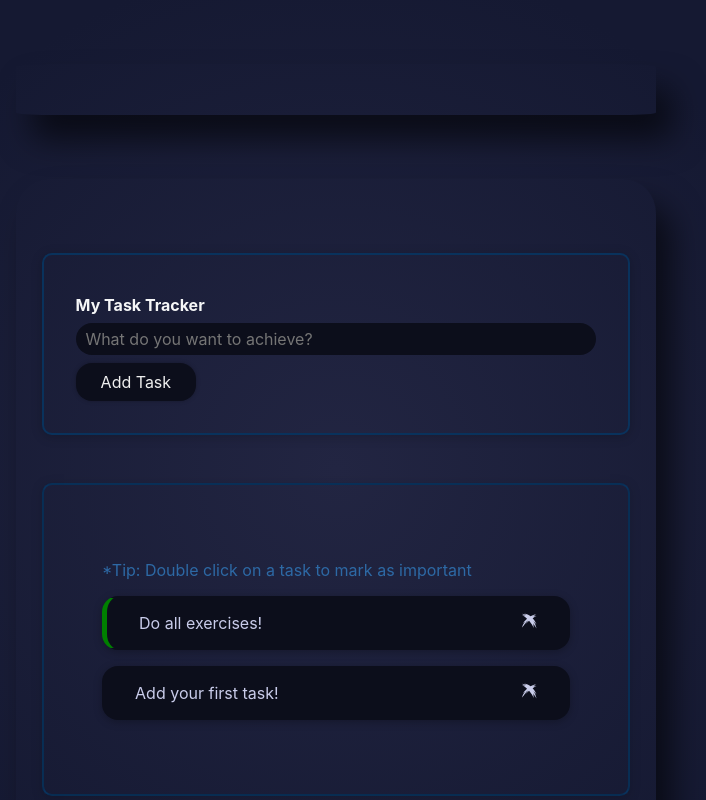
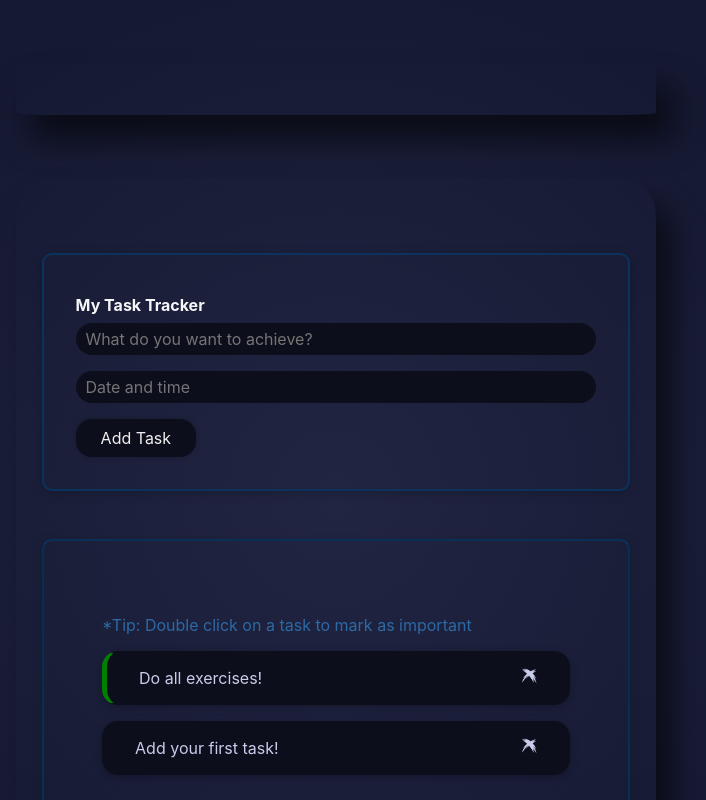
Before and after one commit to jalonghurst/motivational-task-tracker, a React (Create React App) app: page / in a window 1280 px wide. Shown: the top 800 px of the page, without its empty margins (304-1010 px from the left). Built offline with nearby package versions, Linux system fonts and the light colour scheme.

Commit message:
Added date and time input field to task form

```diff
--- a/src/components/TaskGoals/TaskInput/TaskInput.js
+++ b/src/components/TaskGoals/TaskInput/TaskInput.js
@@ -62,6 +62,11 @@ const TaskInput = props => {
           placeholder='What do you want to achieve?'
           onChange={goalInputChangeHandler}
         />
+         <input
+          type="text"
+          placeholder='Date and time'
+          onChange={goalInputChangeHandler}
+        />
       </div>
       <Button type="submit">Add Task</Button>
     </form>
--- a/src/components/TaskGoals/TaskInput/TaskInput.module.css
+++ b/src/components/TaskGoals/TaskInput/TaskInput.module.css
@@ -16,6 +16,7 @@
   font: inherit;
   line-height: 1.5rem;
   padding: 0.2rem 0.55rem;
+  margin-bottom: 3%;
   color:#efefef;
   background:#0C0E1B;
 }
--- a/src/components/TaskGoals/TaskList/TaskList.css
+++ b/src/components/TaskGoals/TaskList/TaskList.css
@@ -5,6 +5,6 @@
   box-shadow: 0 2px 12px rgba(0, 0, 0, 0.2);
 }
 
-p{
+p {
   color: #2d69a5;
 }
```
Also changed, not shown: 1 other file (tests, documents, lock files or other folders).
